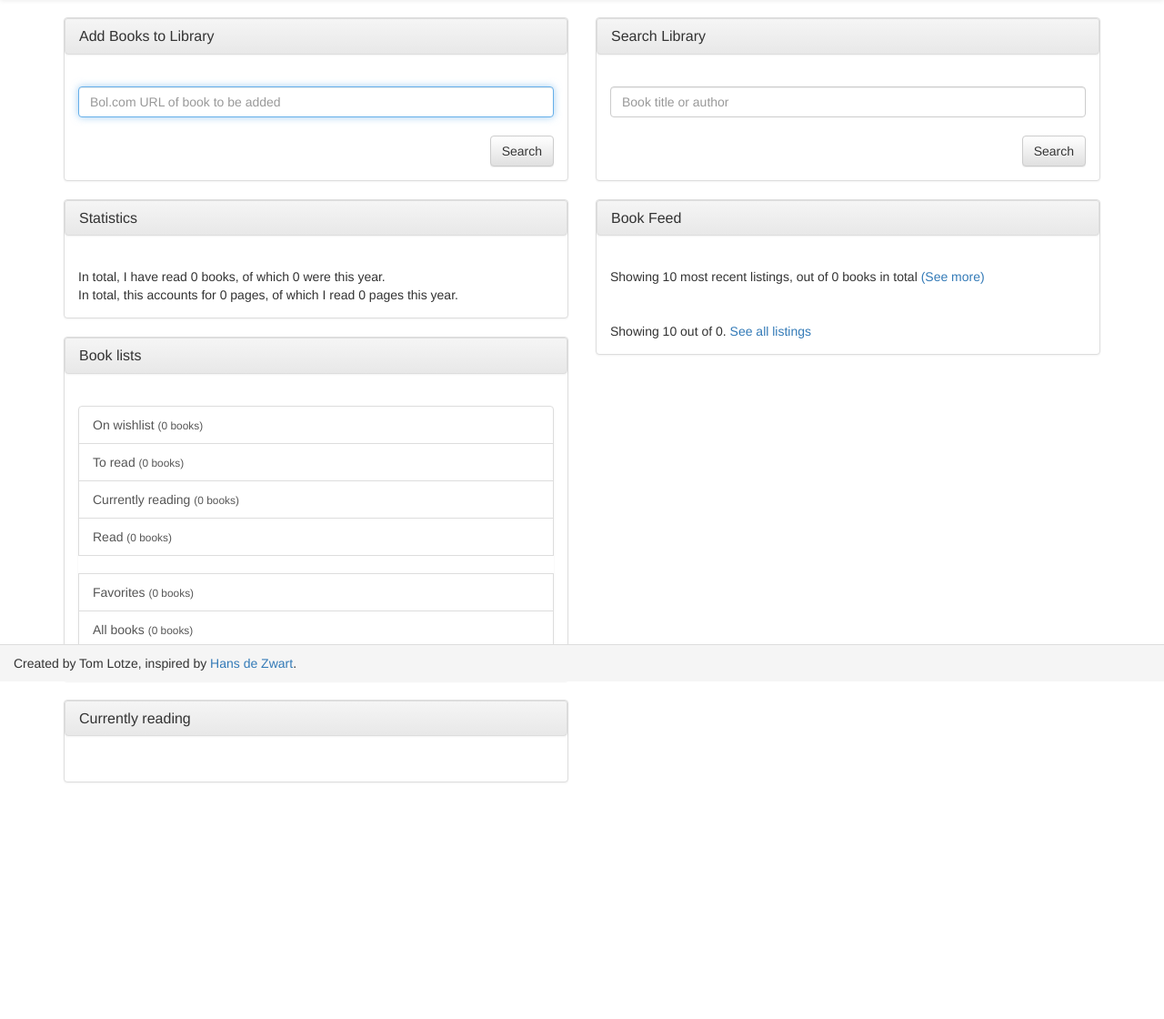
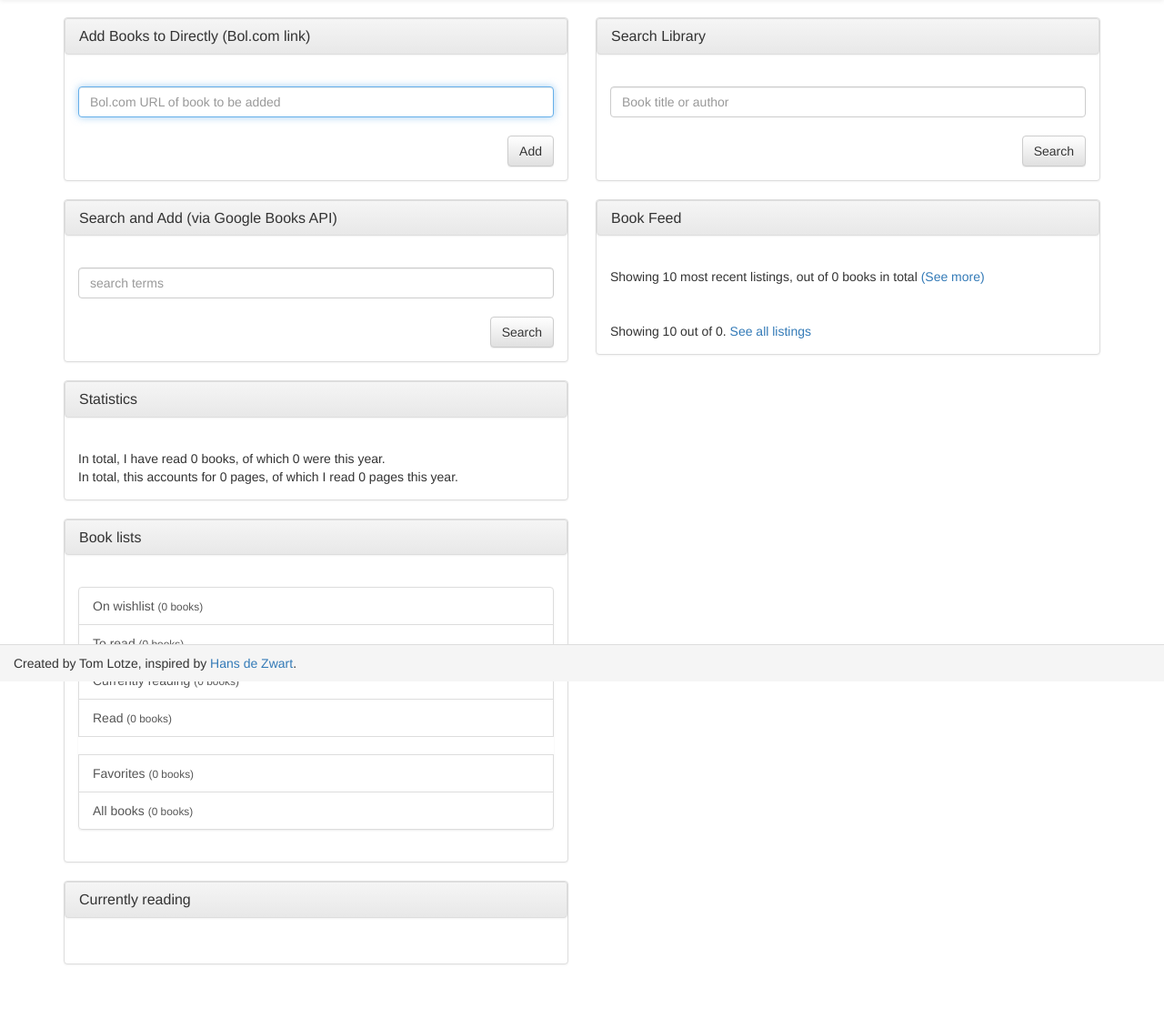
Before and after one commit to Tom-Lotze/library, a Django app: page /books/ in a window 1280 px wide. Shown: the part 51-1171 px from the top of the page at 91% size. Before the commit the page ends 911 px from the top, so only its background shows below. Run offline with Django 3.2, Linux system fonts and the light colour scheme; data that the repository does not hold is empty; some libraries are stand-ins or nearby versions.

Commit message:
query is correctly forwarded to API, and views and urls are set correctly. The API return is not yet correctly processed, nor shown

```diff
--- a/books/templates/books/index.html
+++ b/books/templates/books/index.html
@@ -9,11 +9,25 @@
         <!-- first panel -->
         <div class='panel panel-default'>
             <div class='panel panel-heading'>
-                <h3 class='panel-title'>Add Books to Library</h3>
+                <h3 class='panel-title'>Add Books to Directly (Bol.com link)</h3>
             </div>
             <div class='panel-body'>
                 <form action='search' method="get">
                     <input class="form-control" type="search" name="url" placeholder="Bol.com URL of book to be added" autofocus="", autocomplete="on">
+                    <br>
+                    <button class="btn btn-default pull-right" type="submit">Add</button>
+                    <input type="hidden" name="type" value='search'>
+                </form>
+            </div>
+        </div>
+
+        <div class='panel panel-default'>
+            <div class='panel panel-heading'>
+                <h3 class='panel-title'>Search and Add (via Google Books API)</h3>
+            </div>
+            <div class='panel-body'>
+                <form action='search' method="get">
+                    <input class="form-control" type="search" name="query" placeholder="search terms" autofocus="", autocomplete="on">
                     <br>
                     <button class="btn btn-default pull-right" type="submit">Search</button>
                     <input type="hidden" name="type" value='search'>
--- a/books/urls.py
+++ b/books/urls.py
@@ -1,8 +1,8 @@
 # -*- coding: utf-8 -*-
 # @Author: TomLotze
 # @Date:   2020-08-11 13:32
-# @Last Modified by:   TomLotze
-# @Last Modified time: 2020-08-24 14:51
+# @Last Modified by:   Tom Lotze
+# @Last Modified time: 2021-04-16 12:51
 
 from django.urls import path
 from . import views
@@ -11,6 +11,8 @@ app_name = 'books'
 
 urlpatterns = [
     path('', views.index, name='index'),
+    path('add', views.add, name="add"),
+    path('searchDB', views.searchDB, name="searchDB"),
     path('search', views.search, name="search"),
     path('<int:book_id>/', views.detail, name="detail"),
     path('<int:book_id>/changeList', views.changeList, name="changeList"),
@@ -19,6 +21,5 @@ urlpatterns = [
     path('<int:book_id>/delete', views.delete, name="delete"),
     path('<int:list_id>/listview', views.listview, name="listview"),
     path('<int:book_id>/review', views.review, name="review"),
-    path('searchDB', views.searchDB, name="searchDB"),
 
 ]
--- a/books/views.py
+++ b/books/views.py
@@ -48,19 +48,20 @@ def index(request):
     return render(request, 'books/index.html', context = context)
 
 
-def list(query, topk=3):
+def search(request, topk=3):
     """
     This function should return multiple books for the query, and show them
     on the index page, below the search block. The user should be able to click the books to add them to the library: the information is already retrieved. To retrieve the results, the google_books_api_request function is used
     """
     pass
 
+    query = request.GET['query']
     results = google_books_api_request(query, topk=topk)
 
     # the results should be a dictionary with the number of results as a key, and for each result a key with all the information.
 
 
-def search(request):
+def add(request):
     # scrape the bol.com page
     bol_url = request.GET['url']
 
```
Also changed, not shown: books/search.py (+9 -3 lines).
